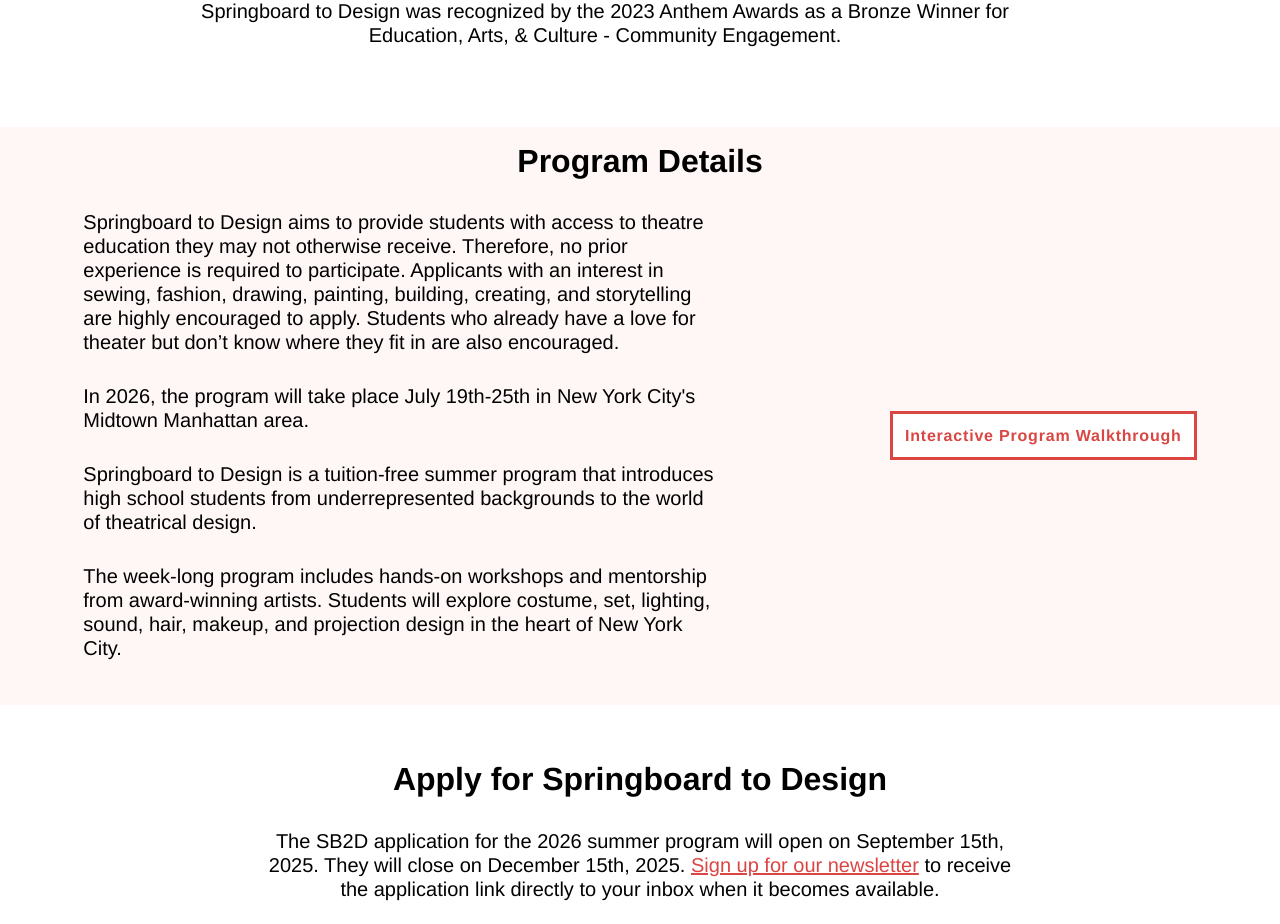
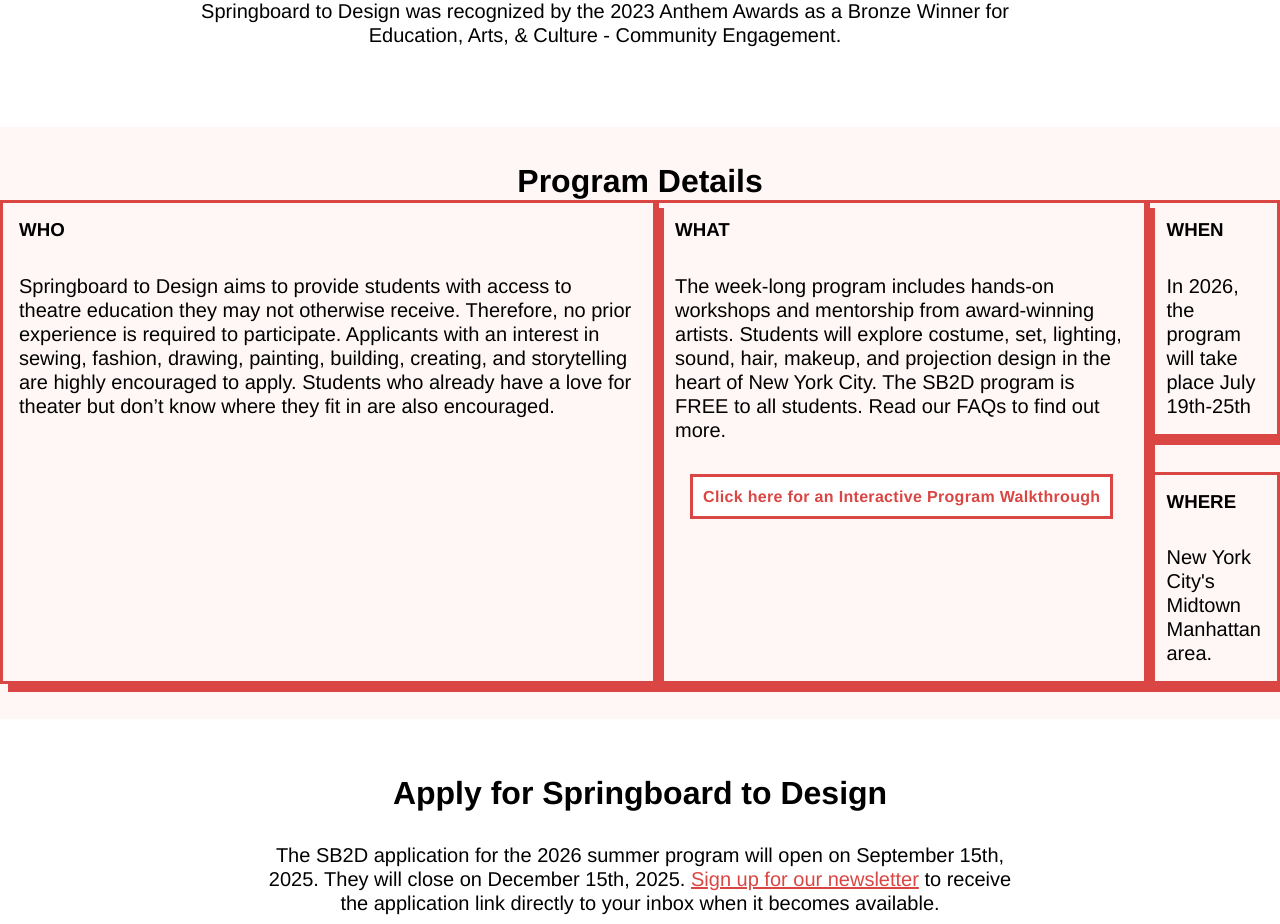
Before and after one commit to fincorporated/springboardV2, a React (Vite) app: page / in a window 1280 px wide. Shown: the part 2340-3264 px from the top of the page. Built offline with nearby package versions, Linux system fonts and the light colour scheme.

Commit message:
whatToExpect

```diff
--- a/src/pages/whatToExpect/whatToExpect.jsx
+++ b/src/pages/whatToExpect/whatToExpect.jsx
@@ -8,16 +8,25 @@
             <div id='wte' className="page">
                 <h1>Program Details</h1>
                 <div id='wteContainer'>
-                    <div id="wteTextContainer">
-
-                        <p>Springboard to Design aims to provide students with access to theatre education they may not otherwise receive. Therefore, no prior experience is required to participate. Applicants with an interest in sewing, fashion, drawing, painting, building, creating, and storytelling are highly encouraged to apply. Students who already have a love for theater but don’t know where they fit in are also encouraged.</p>
-                        <p>In 2026, the program will take place July 19th-25th in New York City's Midtown Manhattan area. </p>
-                        <p>Springboard to Design is a tuition-free summer program that introduces high school students from underrepresented backgrounds to the world of theatrical design. </p>
-                        <p>The week-long program includes hands-on workshops and mentorship from award-winning artists. Students will explore costume, set, lighting, sound, hair, makeup, and projection design in the heart of New York City.</p>
-                    </div>
-                    <div id="wteButtonContainer">
-                        <a id='wteButton' href='http://localhost:5173/walkthrough' target='_blank'>Interactive Program Walkthrough</a>
-                    </div>
+                <div className='wteSection'>
+                            <h3>WHO</h3>
+                            <p>Springboard to Design aims to provide students with access to theatre education they may not otherwise receive. Therefore, no prior experience is required to participate. Applicants with an interest in sewing, fashion, drawing, painting, building, creating, and storytelling are highly encouraged to apply. Students who already have a love for theater but don’t know where they fit in are also encouraged.</p>
+                        </div>
+                        <div className='wteSection'>
+                            <h3>WHAT</h3>
+                            <p>The week-long program includes hands-on workshops and mentorship from award-winning artists. Students will explore costume, set, lighting, sound, hair, makeup, and projection design in the heart of New York City. The SB2D program is FREE to all students. Read our FAQs to find out more.</p>
+                            <a id='wteButton' href='http://localhost:5173/walkthrough' target='_blank'>Click here for an Interactive Program Walkthrough</a>
+                        </div>
+                        <div id='whenWhere'>
+                            <div className='wteSection'>
+                                <h3>WHEN</h3>
+                                <p>In 2026, the program will take place July 19th-25th</p>
+                            </div>
+                            <div className='wteSection'>
+                                <h3>WHERE</h3>
+                                <p>New York City's Midtown Manhattan area.</p>
+                            </div>
+                        </div>
                 </div>
 
             </div>
--- a/src/pages/whatToExpect/wte.css
+++ b/src/pages/whatToExpect/wte.css
@@ -1,15 +1,13 @@
-@media (prefers-color-scheme: light) {
-    #wteBackground {
-        background-color: #FFF6F6;
-        height: fit-content;
-    }
+#wteBackground {
+    background-color: #FFF6F6;
+    height: fit-content;
 }
 
 #wte {
     display: flex;
     flex-direction: column;
     align-items: center;
-    padding: 15px 0;
+    padding: 35px 0;
 }
 
 #wteContainer {
@@ -20,18 +18,41 @@
 }
 
 #wteTextContainer {
+    display: grid;
+    grid-template-columns: 30% 31% 32%;
+    padding: 30px 0;
+    /* border: solid blue; */
+    justify-content: space-between;
+}
+
+#wteTextContainer h3 {
+    background-color: #DA4643;
+    padding: 3px 8px;
+    width: fit-content;
+    color: white;
+    font-style: italic;
+    font-weight: 900;
+    font-size: 1.5em;
+}
+
+.wteSection {
     display: flex;
     flex-direction: column;
-    place-items: start;
-    row-gap: 30px;
-    width: 50%;
-    padding: 30px 0;
-    /* border: solid blue */
+    row-gap: 2em;
+    padding: 1em;
+    border: solid #DA4643;
+    box-shadow: 8px 8px #DA4643;
 }
 
-#wteButtonContainer {
+#whenWhere {
     display: flex;
-    place-items: center;
+    flex-direction: column;
+    row-gap: 35px;
+}
+
+#wteTextContainer img {
+    max-width: 250px;
+    align-self: center;
 }
 
 #wteButton {
@@ -43,10 +64,12 @@
     border-color: #DA4643;
     cursor: pointer;
     transition: 0.5s ease;
-    font-weight: 650;
-    padding: 12px;
-    letter-spacing: 0.05em;
-
+    font-weight: 600;
+    padding: 10px;
+    letter-spacing: 0.02em;
+    text-align: center;
+    width: fit-content;
+    align-self: center;
 }
 
 #wteButton:hover {
@@ -64,13 +87,16 @@
     }
 
     #wteTextContainer {
+        display: flex;
+        flex-direction: column;
+        row-gap: 2em;
         place-items: center;
         width: 100%;
     }
 
     #wteButton {
         font-size: small;
-        width: 220px;
+
         height: 30px;
         padding: 5px;
     }
```
